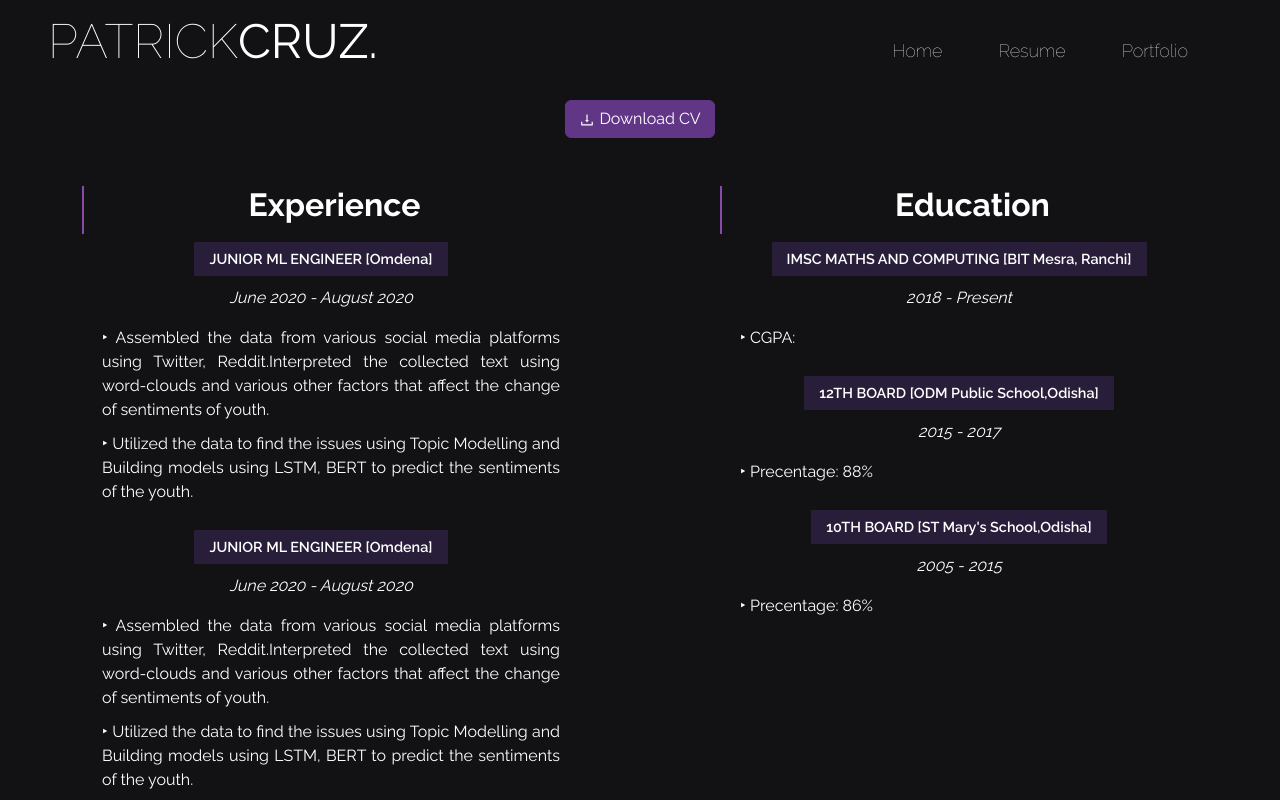
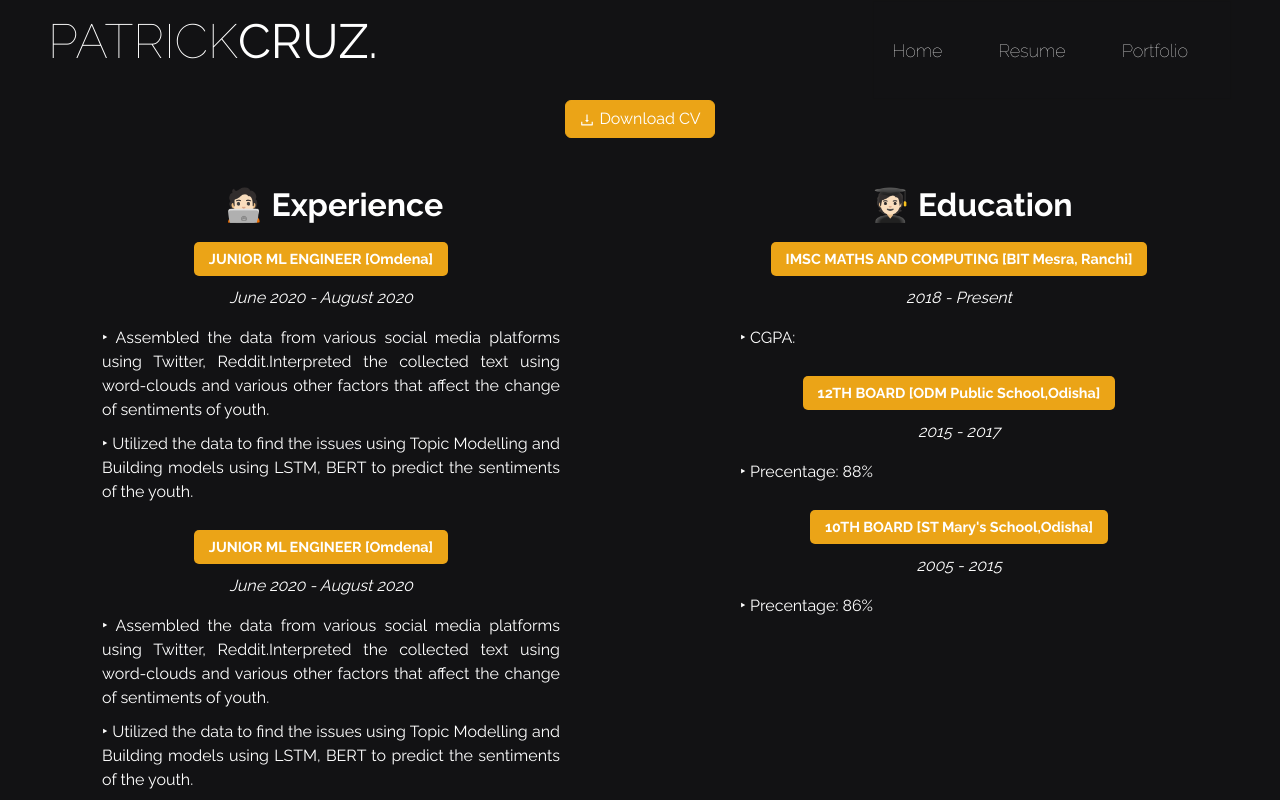
Before and after one commit to patrickzequiel/resume-patrick, a Next.js app: page /resume in a window 1280 px wide. Shown: the top 800 px of the page. Built offline with nearby package versions, Linux system fonts and the light colour scheme.

Commit message:
fixed nav

```diff
--- a/components/Header/index.tsx
+++ b/components/Header/index.tsx
@@ -28,6 +28,7 @@ export default function Header() {
     };
     window.addEventListener("resize", handleResize);
 
+
     return () => window.removeEventListener("resize", handleResize);
   }, []);
 
@@ -40,6 +41,8 @@ export default function Header() {
   const menuToggleHandler = () => {
     setMenuOpen((p) => !p);
   };
+
+
   return (
     <header className={styles.header}>
       <div className={styles.header__content}>
--- a/components/Header/styles.module.scss
+++ b/components/Header/styles.module.scss
@@ -61,13 +61,15 @@
         bottom: 0;
         width: 100%;
         height: 100vh;
-        font-weight: lighter;
+        font-size: 50px;
+        font-weight: bold;
         position: fixed;
         display: flex;
         flex-direction: column;
         justify-content: center;
         align-items: center;
         text-align: center;
+        cursor: pointer;
         background: rgba(var(--color-text), 0.9);
         backdrop-filter: blur(1px);
         transform: translate(0);
@@ -113,7 +115,9 @@
                     transition: 0.3s ease all;
 
                     &:hover {
-                        color: var(--yellow-500);
+                        color: var(--gray-900);
+                        background-color: white;
+                        border-radius: 5px;
                     }
                     &:active {
                         border-radius: calc(#{12px} + 6px);
--- a/components/ResumeList/styles.module.scss
+++ b/components/ResumeList/styles.module.scss
@@ -12,10 +12,11 @@
 .resumeItem .resumeTitle {
     line-height: 18px;
     font-size: 0.9em;
-    background: #5234795d;
+    background: var(--yellow-500);
+    border-radius: 5px;
     padding: 8px 15px;
     display: inline-block;
-    font-weight: 600;
+    font-weight: bold;
     margin-bottom: 10px;
   }
 
--- a/pages/resume/index.tsx
+++ b/pages/resume/index.tsx
@@ -25,7 +25,7 @@ const Resume = () => {
                     </Row >
                     <Row className={styles.resume}>
                         <Col md={6} className={styles.resumeLeft}>
-                            <h3 className={styles.resumeTitle}>Experience</h3>
+                            <h3 className={styles.resumeTitle}>🧑🏻‍💻 Experience</h3>
                             <ResumeList
                                 title="JUNIOR ML ENGINEER [Omdena]"
                                 date="June 2020 - August 2020"
@@ -61,7 +61,7 @@ const Resume = () => {
                         </Col>
 
                         <Col md={6} className={styles.resumeRight}>
-                            <h3 className={styles.resumeTitle}>Education</h3>
+                            <h3 className={styles.resumeTitle}>🧑🏻‍🎓 Education</h3>
                             <ResumeList
                                 title="IMSC MATHS AND COMPUTING [BIT Mesra, Ranchi] "
                                 date="2018 - Present"
--- a/pages/resume/styles.module.scss
+++ b/pages/resume/styles.module.scss
@@ -90,23 +90,24 @@
 .resume .resumeTitle {
   padding: 0 0 10px 25px;
   margin-top: -2px;
-  border-left: 2px solid #8a49a8;
+  // border-left: 2px solid var(--yellow-500);
   position: relative;
 }
 
 
 .btnPrimary {
   color: #fff !important;
-  background-color: #623686 !important;
-  border-color: #623686 !important;
+  background-color: var(--yellow-500);
+  border-color: var(--yellow-500);
   width: 150px;
   margin: 0 0px 40px;
 }
 
 .btnPrimary:hover {
   color: #fff !important;
-  background-color: #6d20c5d7 !important;
-  border-color: #6d20c5d7 !important;
+  background-color: var(--yellow-500);
+  border-color: var(--yellow-500);
+  filter: grayscale(20%);
 }
 .btn:focus {
   outline: none !important;
```
